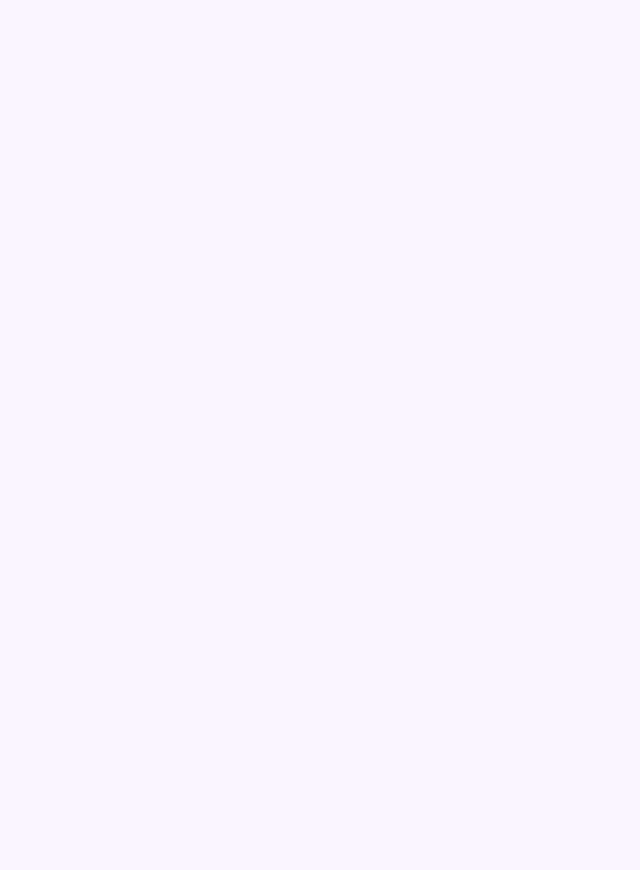
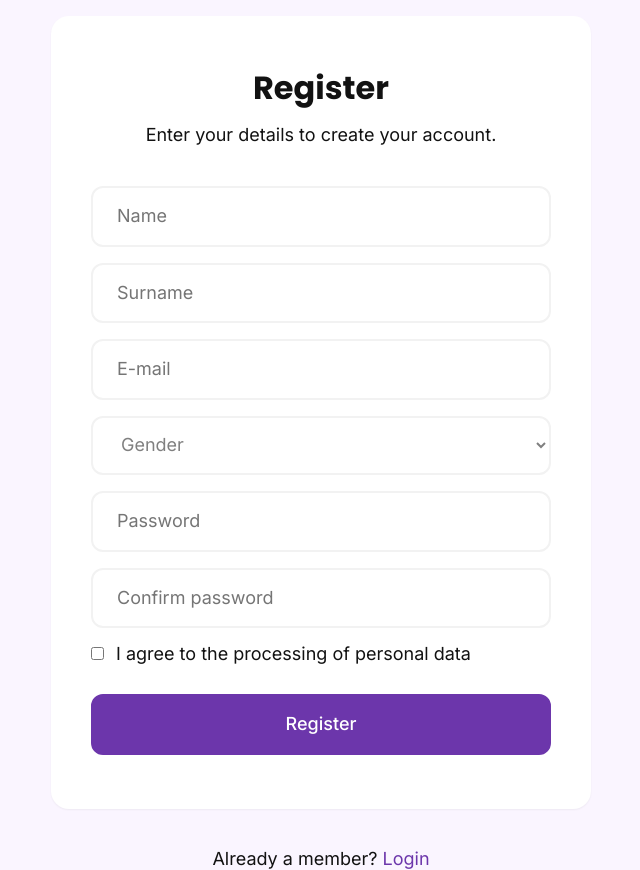
Before and after one commit to danielavornic/ebs-dashboard, a React (Create React App) app: page /register in a window 1280 px wide. Before the commit this address had no page. Shown: the whole page, without its empty margins (319-959 px from the left). Before the commit the page ends 800 px from the top, so only its background shows below. Built offline with nearby package versions, Linux system fonts and the light colour scheme.

Commit message:
add register page

```diff
--- a/src/components/Input.tsx
+++ b/src/components/Input.tsx
@@ -3,9 +3,9 @@ import { FC } from 'react';
 import '../styles/Input.scss';
 
 interface Props {
-  type: 'text' | 'email' | 'password';
+  type: 'text' | 'email' | 'checkbox' | 'password';
   id: string;
-  placeholder: string;
+  placeholder?: string;
 }
 
 const Input: FC<Props> = ({ type, id, placeholder }) => {
--- /dev/null
+++ b/src/features/auth/components/RegisterCard.tsx
@@ -0,0 +1,40 @@
+import Button from '../../../components/Button';
+import Input from '../../../components/Input';
+import '../../../styles/AuthCard.scss';
+
+const RegisterCard = () => {
+  return (
+    <div className='auth-card'>
+      <h2>Register</h2>
+      <p>Enter your details to create your account.</p>
+      <form>
+        <Input type='text' placeholder='Name' id='name' />
+        <Input type='text' placeholder='Surname' id='surname' />
+        <Input type='email' placeholder='E-mail' id='email' />
+        <select name='gender' id='gender'>
+          <option value='' disabled selected>
+            Gender
+          </option>
+          <option value='Male'>Male</option>
+          <option value='Female'>Female</option>
+          <option value='none'>Prefer not to say</option>
+        </select>
+        <Input type='password' placeholder='Password' id='password' />
+        <Input
+          type='password'
+          placeholder='Confirm password'
+          id='confirm-password'
+        />
+        <Input type='checkbox' id='terms' />
+        <label htmlFor='terms'>
+          I agree to the processing of personal data
+        </label>
+        <Button type='submit' buttonType='primary'>
+          Register
+        </Button>
+      </form>
+    </div>
+  );
+};
+
+export default RegisterCard;
--- /dev/null
+++ b/src/features/auth/pages/Register.tsx
@@ -0,0 +1,22 @@
+import { FC } from 'react';
+import { Link } from 'react-router-dom';
+
+import RegisterCard from '../components/RegisterCard';
+
+import '../../../styles/AuthPage.scss';
+
+const Register: FC = () => {
+  return (
+    <div className='page-container'>
+      <div className='content'>
+        <h1>Welcome to EBS Dashboard</h1>
+        <RegisterCard />
+        <p className='switch-auth'>
+          Already a member? <Link to={'/login'}>Login</Link>
+        </p>
+      </div>
+    </div>
+  );
+};
+
+export default Register;
--- a/src/routes.tsx
+++ b/src/routes.tsx
@@ -1,12 +1,14 @@
 import { Route, Routes } from 'react-router-dom';
 
 import Login from './features/auth/pages/Login';
+import Register from './features/auth/pages/Register';
 
 const AppRoutes = () => {
   return (
     <Routes>
       <Route path='/' element={<Login />} />
       <Route path='/login' element={<Login />} />
+      <Route path='/register' element={<Register />} />
     </Routes>
   );
 };
--- a/src/styles/AuthCard.scss
+++ b/src/styles/AuthCard.scss
@@ -3,14 +3,10 @@
 .auth-card {
   background-color: #fff;
   border-radius: $border-radius-normal;
-  padding: 80px 40px;
+  padding: 54px 40px;
   max-width: 540px;
   margin: 0 auto;
   box-shadow: rgba(0, 0, 0, 0.05) 0px 1px 2px 0px;
-
-  @media screen and (max-width: $grid-sm) {
-    margin: 0 24px;
-  }
 
   h2 {
     margin-bottom: 18px;
@@ -19,12 +15,31 @@
   form {
     margin-top: 40px;
 
-    input {
-      margin-bottom: 24px;
+    input,
+    select {
+      margin-bottom: 16px;
     }
 
     button[type='submit'] {
       margin-top: 18px;
     }
+
+    select {
+      width: 100%;
+      padding: 16px 24px;
+      border-radius: $border-radius-small;
+      background-color: transparent;
+      border: 2px solid $light-gray;
+      color: gray;
+
+      &:hover,
+      &:focus {
+        border-color: $gray;
+      }
+
+      &:focus {
+        color: $black;
+      }
+    }
   }
 }
--- a/src/styles/AuthPage.scss
+++ b/src/styles/AuthPage.scss
@@ -9,6 +9,11 @@ body {
   display: flex;
   align-items: center;
   justify-content: center;
+
+  @media screen and (max-width: $grid-md) {
+    padding: 24px 16px;
+    height: auto;
+  }
 
   h1,
   h2,
--- a/src/styles/Input.scss
+++ b/src/styles/Input.scss
@@ -3,8 +3,17 @@
 input {
   border-radius: $border-radius-small;
   padding: 18px 24px;
-  width: 100%;
   border: 2px solid $light-gray;
+
+  &:not([type='checkbox']) {
+    width: 100%;
+  }
+
+  &[type='checkbox'] {
+    width: auto;
+    margin-right: 12px;
+    margin-bottom: 0;
+  }
 
   &:hover,
   &:focus {
--- a/src/styles/base/_base.scss
+++ b/src/styles/base/_base.scss
@@ -19,7 +19,8 @@ a {
 }
 
 button,
-input {
+input,
+select {
   outline: none;
   transition: 200ms ease-in;
 }
```
